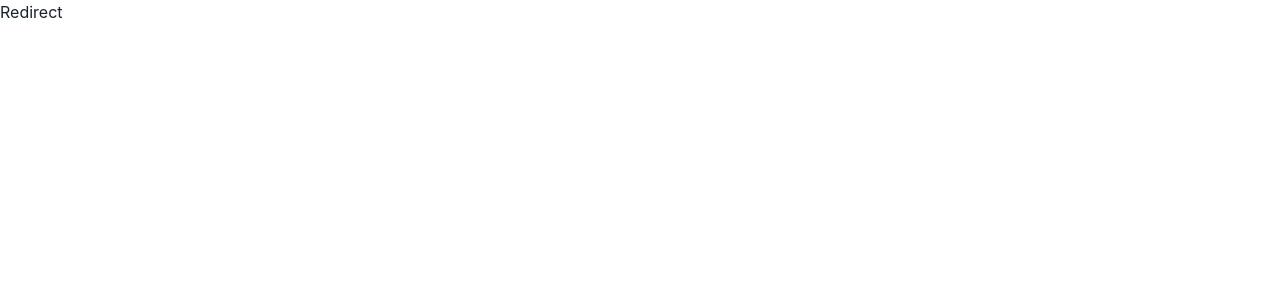
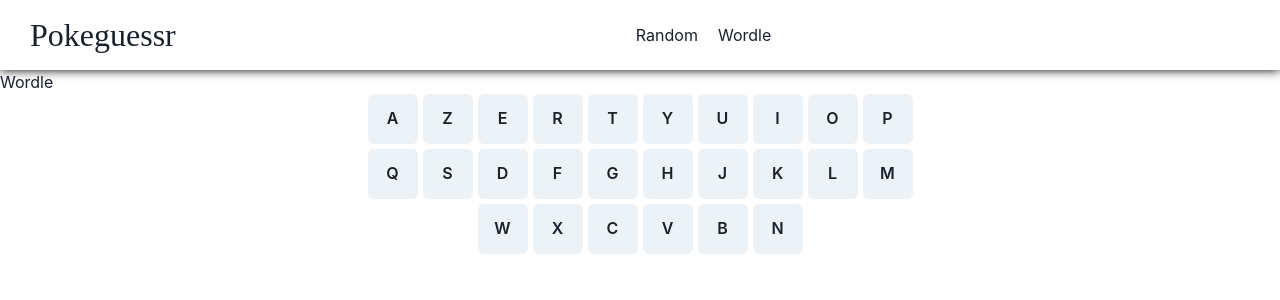
Before and after one commit to Zilba26/pokeguessr, a React (Vite) app: page /wordle in a window 1280 px wide. Before the commit this address had no page. Shown: the top 300 px of the page. Built offline with nearby package versions, Linux system fonts and the light colour scheme; a web font is replaced by a local one.

Commit message:
wordle add

```diff
--- a/src/Root.css
+++ b/src/Root.css
@@ -1,7 +1,3 @@
 .container {
-    /* min-height: calc(100vh - 70px); */
+    min-height: calc(100vh - 70px);
 }
-
-body {
-    overflow: auto !important;
-}
--- /dev/null
+++ b/src/components/keyboard/Keyboard.tsx
@@ -0,0 +1,29 @@
+import React, { FC } from 'react'
+import { Keypad } from './Keypad';
+import { Box } from '@chakra-ui/react';
+
+interface KeyboardProps {
+}
+
+export const Keyboard: FC<KeyboardProps> = (props: KeyboardProps) => {
+    const letterList = [["A", "Z", "E", "R", "T", "Y", "U", "I", "O", "P"],
+     ["Q", "S", "D", "F", "G", "H", "J", "K", "L", "M"], ["W", "X", "C", "V", "B", "N"]];
+
+    return (
+        <Box>
+            <Box display="flex" flexDirection="column" gap="5px">
+                {letterList.map((letterRow, index) => {
+                    return (
+                        <Box key={index} display="flex" alignItems="center" justifyContent="center" gap="5px">
+                            {letterRow.map((letter, index) => {
+                                return (
+                                    <Keypad key={index} letter={letter}></Keypad>
+                                )
+                            })}
+                        </Box>
+                    )
+                })}
+            </Box>
+        </Box>
+    )
+}
--- /dev/null
+++ b/src/components/keyboard/Keypad.tsx
@@ -0,0 +1,17 @@
+import { Box, Button } from '@chakra-ui/react';
+import React, { FC } from 'react'
+
+export type KeypadStatus = "default" | "red" | "orange" | "disabled";
+
+interface KeypadProps {
+    letter: string;
+    status?: KeypadStatus;
+}
+
+export const Keypad: FC<KeypadProps> = (props: KeypadProps) => {
+
+
+    return (
+        <Button w="50px" h="50px">{props.letter}</Button>
+    )
+}
--- a/src/components/navbar/Navbar.tsx
+++ b/src/components/navbar/Navbar.tsx
@@ -9,19 +9,12 @@
 
   const {colorMode, toggleColorMode} = useColorMode();
 
-  // const toggleTheme = () => {
-  //   const prefersDarkMode = window.matchMedia && window.matchMedia('(prefers-color-scheme: dark)').matches;
-  //   const theme = localStorage.getItem('theme') ?? (prefersDarkMode ? 'dark' : 'light');
-  //   localStorage.setItem('theme', theme === 'dark' ? 'light' : 'dark');
-  //   //setTheme();
-  // }
-
   return (
     <header>
       <h2>Pokeguessr</h2>
       <div className='navlinks'>
-        <NavLink to="/">Home</NavLink>
-        <NavLink to="/random">Random</NavLink>
+        <NavLink to="/">Random</NavLink>
+        <NavLink to="/wordle">Wordle</NavLink>
       </div>
       <div>
           <i className="fa-solid fa-moon" onClick={toggleColorMode}></i>
--- a/src/components/pokeguess/Pokeguess.tsx
+++ b/src/components/pokeguess/Pokeguess.tsx
@@ -6,7 +6,8 @@
 
 interface CustomTdProps extends PropsWithChildren{
   bg?: string,
-  index: number
+  index: number,
+  arrowHigh?: boolean,
 }
 
 const CustomTd: FC<CustomTdProps> = (props) => {
@@ -20,14 +21,25 @@
     delay: 400 * props.index, // Ajoutez un délai basé sur l'index pour décaler l'animation de chaque élément
   });
 
+  const getArrow = () => {
+    if (props.arrowHigh == true) {
+      return <Box pos="absolute" top="-10px" left="calc(50% - 10px)" w="0" h="0" borderLeft="10px solid transparent" borderRight="10px solid transparent" borderBottom="10px solid white" />
+    } else if (props.arrowHigh == false) {
+      return <Box pos="absolute" bottom="-10px" left="calc(50% - 10px)" w="0" h="0" borderLeft="10px solid transparent" borderRight="10px solid transparent" borderTop="10px solid white" />
+    } else {
+      return <></>
+    }
+  }
+
 
   return (
     <animated.div style={animationProps}>
-      <Box m="10px" className='customTD'>
+      <Box m="10px" className='customTD' pos="relative">
         <Box textAlign="center" bg={props.bg} border="2px" borderColor={boColor} borderRadius="8px" w="80px" h="80px"
           display="flex" alignItems="center" justifyContent="center" p="10px" color="white">
           {props.children}
         </Box>
+        {getArrow()}
       </Box>
     </animated.div>
   );
@@ -51,6 +63,19 @@
   const pg = props.pokemonGuess;
   const ptg = props.pokemonToGuess;
 
+  console.log(pg);
+
+
+  const getArrow = (nb: number) => {
+    if (nb > 0) {
+      return false
+    } else if (nb < 0) {
+      return true
+    } else {
+      return undefined;
+    }
+  }
+
   return (
     <Box display="flex" gap="10px" id={'pokeguess-' + props.pokemonGuess.pokedexId}>
       <CustomTd index={0}><img src={pg.sprite} alt={pg.name} /></CustomTd>
@@ -59,7 +84,7 @@
       <CustomTd index={3} bg={getColor(pg.generation, ptg.generation)}>{pg.generation}</CustomTd>
       <CustomTd index={4} bg={getColor(pg.evolutionStage, ptg.evolutionStage)}>{pg.evolutionStage}</CustomTd>
       <CustomTd index={5} bg={getColor(pg.weight, ptg.weight)}>{pg.weight}</CustomTd>
-      <CustomTd index={6} bg={getColor(pg.height, ptg.height)}>{pg.height}</CustomTd>
+      <CustomTd index={6} bg={getColor(pg.height, ptg.height)} arrowHigh={getArrow(pg.height - ptg.height)}>{pg.height}</CustomTd>
     </Box>
   )
 }
--- a/src/components/random/Random.scss
+++ b/src/components/random/Random.scss
@@ -2,7 +2,7 @@
     display: flex;
     flex-direction: column;
     align-items: center;
-    margin-top: 40px;
+    padding-top: 40px;
 }
 
 // align items start when width less than 760px
@@ -51,7 +51,7 @@
   $box-shadow: $box-shadow,
                random($width)-$width / 2 + px
                random($height)-$height / 1.2 + px
-               hsl(random(360), 100, 50);
+               hsl(random(360), 100%, 50%);
   $box-shadow2: $box-shadow2, 0 0 #fff
 }
 @mixin keyframes ($animationName) {
--- a/src/components/random/Random.tsx
+++ b/src/components/random/Random.tsx
@@ -114,9 +114,9 @@
   return (
     <>
     <div id="pyro">
-        <div className="before"></div>
-        <div className="after"></div>
-      </div>
+      <div className="before"></div>
+      <div className="after"></div>
+    </div>
     <div className='random'>
       <Box display="flex" gap="10px">
         <GenSelectBox gen={1} selected={genSelected[0]} onClick={() => toggleGenSelected(0)}></GenSelectBox>
--- /dev/null
+++ b/src/components/wordle/Wordle.tsx
@@ -0,0 +1,14 @@
+import React, { useState } from 'react';
+import { Keyboard } from '../keyboard/Keyboard';
+import { Box } from '@chakra-ui/react';
+
+const Wordle = () => {
+  return (
+    <Box h="100%">
+      <h1>Wordle</h1>
+      <Keyboard></Keyboard>
+    </Box>
+  );
+};
+
+export default Wordle;
--- a/src/main.tsx
+++ b/src/main.tsx
@@ -6,12 +6,11 @@
 import Root from './Root'
 import Redirect from './Redirect'
 import { Random } from './components/random/Random'
-import { TyradexAPI } from './repository/TyradexAPI'
 import { ChakraProvider, ColorModeScript } from '@chakra-ui/react'
 import theme from './theme'
 import { PokemonService } from './service/PokemonService'
-
-
+import { Pokemon } from './models/Pokemon'
+import Wordle from './components/wordle/Wordle'
 
 const router = createBrowserRouter([
   {
@@ -20,20 +19,33 @@
     children: [
       {
         path: '/',
-        element: <div>Home</div>
-      },
-      {
-        path: '/random',
         element: <Random />,
         loader: async () => {
           const pokemonService = new PokemonService();
           const pokemons = await pokemonService.getAllPokemons();
           const pokemonToGuess = pokemonService.getRandomPokemon(pokemons);
+
+          const letterCountMap: Record<number, Pokemon[]> = {};
+          for (const pokemon of pokemons) {
+              const letterCount = pokemon.name.length;
+
+              if (letterCountMap[letterCount]) {
+                  letterCountMap[letterCount].push(pokemon);
+              } else {
+                  letterCountMap[letterCount] = [pokemon];
+              }
+          }
+          console.log(letterCountMap);
+
           return {
             pokemonsInit: pokemons,
             pokemonToGuessInit: pokemonToGuess
           }
         }
+      },
+      {
+        path: '/wordle',
+        element: <Wordle />,
       }
     ],
     errorElement: <Redirect />,
--- a/src/models/Type.ts
+++ b/src/models/Type.ts
@@ -15,7 +15,7 @@
     Roche = "Roche",
     Sol = "Sol",
     Spectre = "Spectre",
-    Tenebres = "Tenebres",
+    Tenebres = "Ténèbres",
     Vol = "Vol",
 
 }
@@ -27,7 +27,7 @@
     }
 
     export function getTypeByName(type: string) {
-        switch (type.toLowerCase().replace("é", "e")) {
+        switch (type.toLowerCase().replace("é", "e").replace("è", "e")) {
             case "acier":
                 return Type.Acier;
             case "combat":
```
